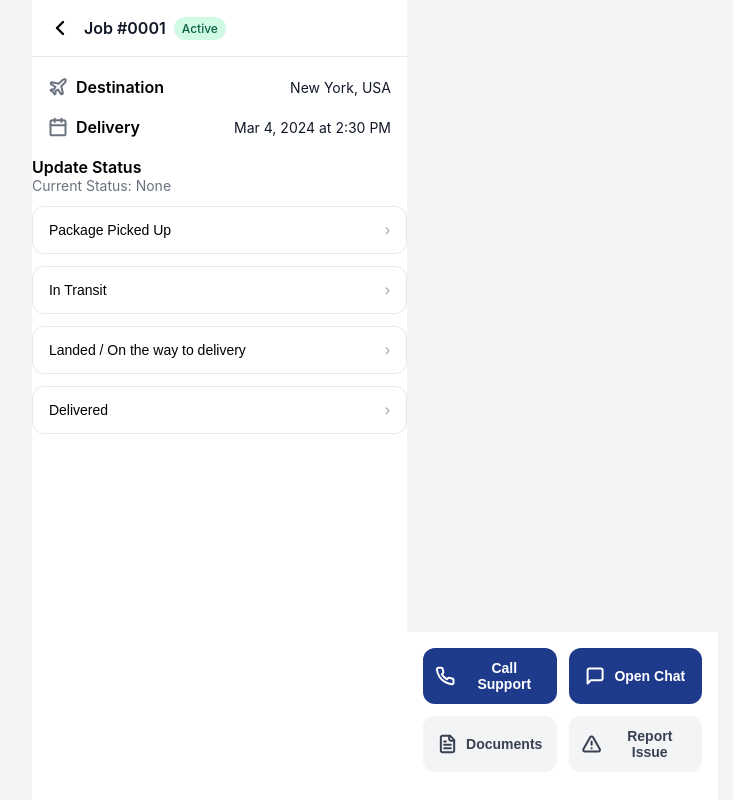
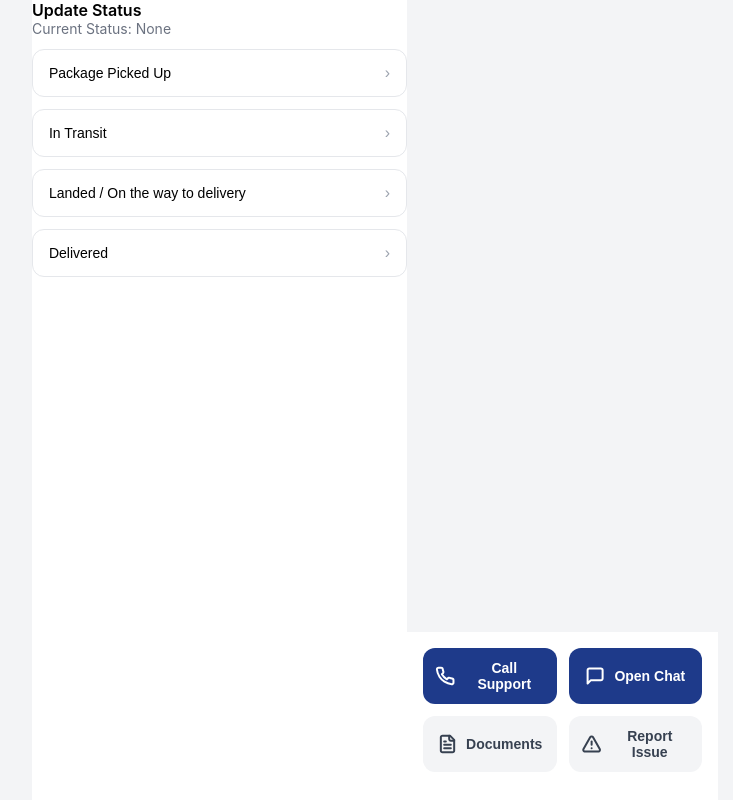
Before and after one commit to jonatan610/html-shenkar-2025-YS, a website with bundled scripts: page TrackMe/public/courier-activeJob.html in a window 1280 px wide. Shown: the whole page, without its empty margins (265-998 px from the left). Built offline with nearby package versions, Linux system fonts and the light colour scheme.

Commit message:
fix isuue active job page

```diff
--- a/TrackMe/public/courier-activeJob.html
+++ b/TrackMe/public/courier-activeJob.html
@@ -10,43 +10,6 @@
 
 <body>
     <section class="container">
-        <!-- Header -->
-        <section class="container4">
-            <section class="container5">
-                <img src="assets/icons/back.svg" alt="Back" class="button-icon" id="job-arrow" />
-                <section class="heading">
-                    <section id="active-job-id" class="job">Job #0001</section>
-                    <section class="div">Active</section>
-                </section>
-            </section>
-        </section>
-
-        <!-- Job Summary -->
-        <section class="container6">
-            <section class="container7">
-                <section class="span1">
-                    <img src="assets/icons/plane.svg" alt="Destination" class="frame-icon" />
-                    <section id="active-destination-label" class="destination">
-                        Destination
-                    </section>
-                </section>
-                <section id="active-destination" class="span2">
-                    New York, USA
-                </section>
-            </section>
-
-            <section class="container8">
-                <section class="span3">
-                    <img src="assets/icons/clock.svg" alt="Delivery" class="frame-icon" />
-                    <section id="active-delivery-label" class="delivery">
-                        Delivery
-                    </section>
-                </section>
-                <section id="active-delivery" class="span4">
-                    Mar 4, 2024 at 2:30 PM
-                </section>
-            </section>
-        </section>
 
 
             <!-- Status Update -->
```
Lines whose indentation alone changed are shown as unchanged.
